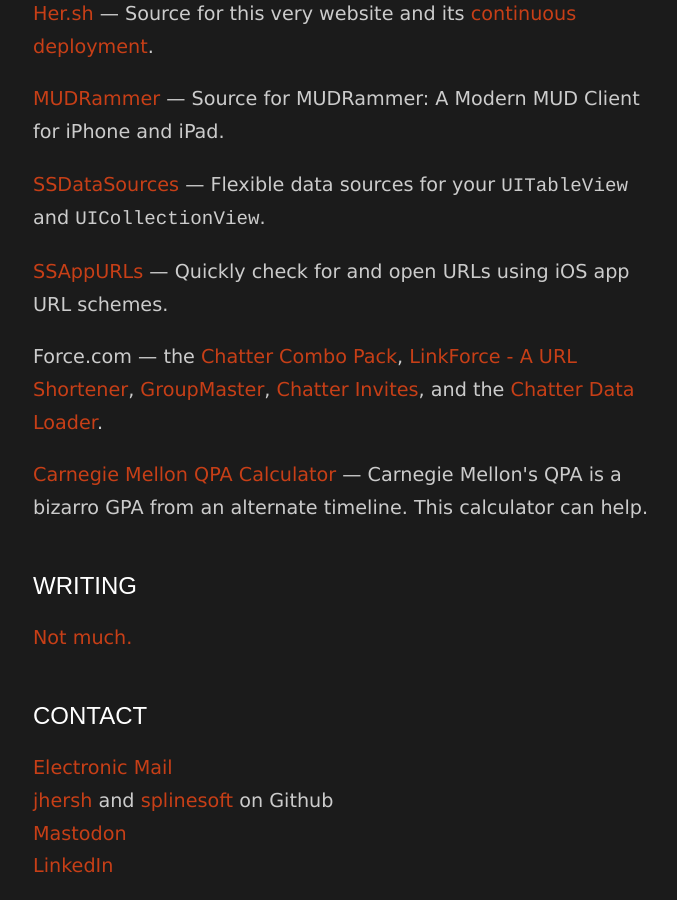
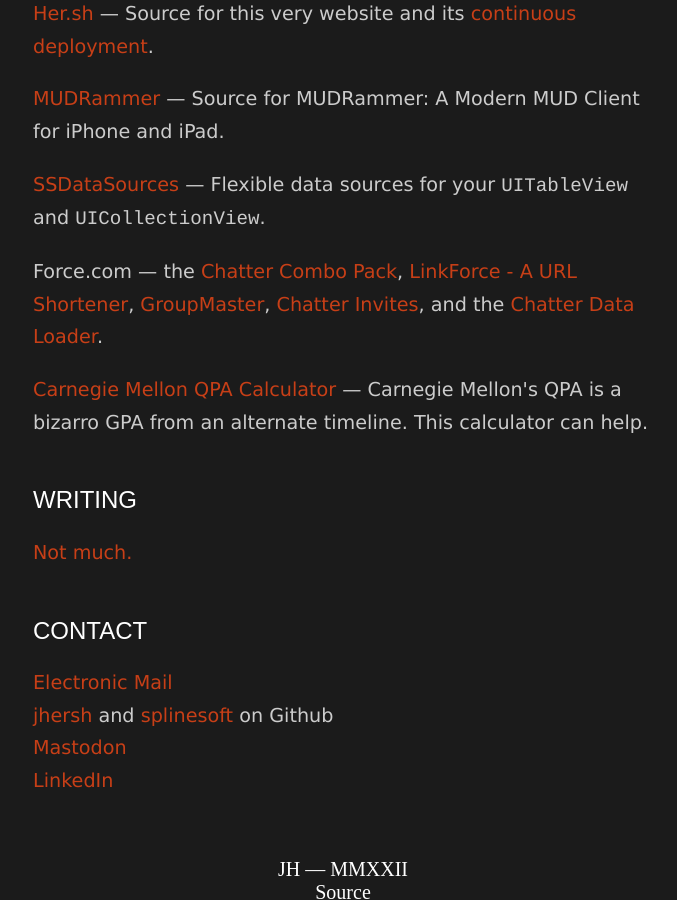
Before and after one commit to jhersh/her.sh, a Jekyll site: the page built from index.html, in a window 1280 px wide and 900 px high, scrolled down 1094 px. Shown: the whole window, without its empty margins (297-974 px from the left). Built offline with Jekyll 4.4.1, drawn with Linux system fonts in a browser that asks for light colours.

Commit message:
More modernizing

```diff
--- a/humans.txt
+++ b/humans.txt
@@ -1,3 +1 @@
 her.sh is a @jhersh production.
-
-DESTROY ALL HU-MANS
--- a/index.html
+++ b/index.html
@@ -44,8 +44,6 @@
 
 <p><a href="{{ site.splinesoft.github }}/SSDataSources">SSDataSources</a> &mdash; Flexible data sources for your <code>UITableView</code> and <code>UICollectionView</code>.</p>
 
-<p><a href="{{ site.splinesoft.github }}/SSAppURLs">SSAppURLs</a> &mdash; Quickly check for and open URLs using iOS app URL schemes.</p>
-
 <p>Force.com &mdash; the <a href="https://appexchange.salesforce.com/listingDetail?listingId=a0N30000003GL36EAG">Chatter Combo Pack</a>, <a href="https://sites.secure.force.com/appexchange/listingDetail?listingId=a0N30000003I9j1EAC">LinkForce - A URL Shortener</a>, <a href="https://github.com/jhersh/GroupMaster">GroupMaster</a>, <a href="https://sites.secure.force.com/appexchange/listingDetail?listingId=a0N30000003IKtREAW">Chatter Invites</a>, and the <a href="https://github.com/jhersh/Chatter-Data-Loader">Chatter Data Loader</a>.
 
 <p><a href="{{ site.sandbox.url }}/calculator.php">Carnegie Mellon QPA Calculator</a> &mdash; Carnegie Mellon's QPA is a bizarro GPA from an alternate timeline. This calculator can help.
```
Also changed, not shown: .circleci/config.yml, readme.md, 2 other files.
